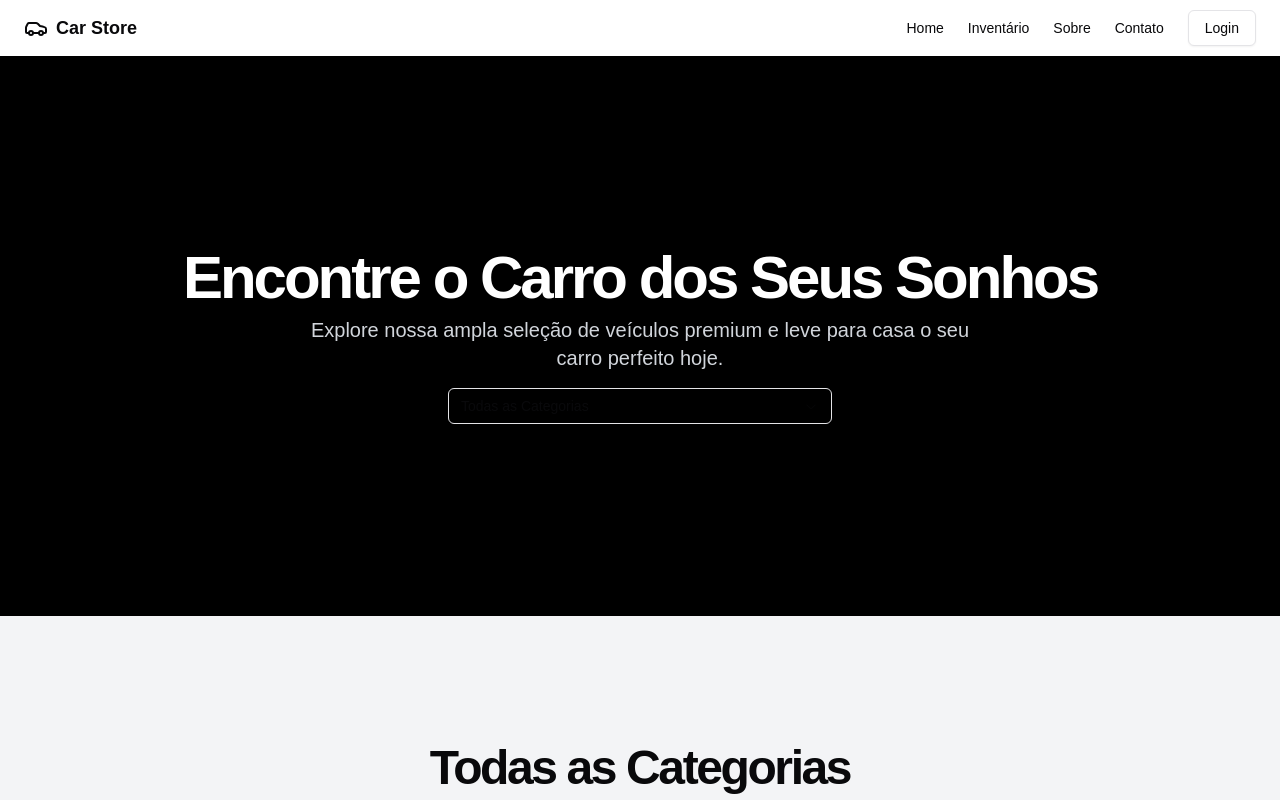
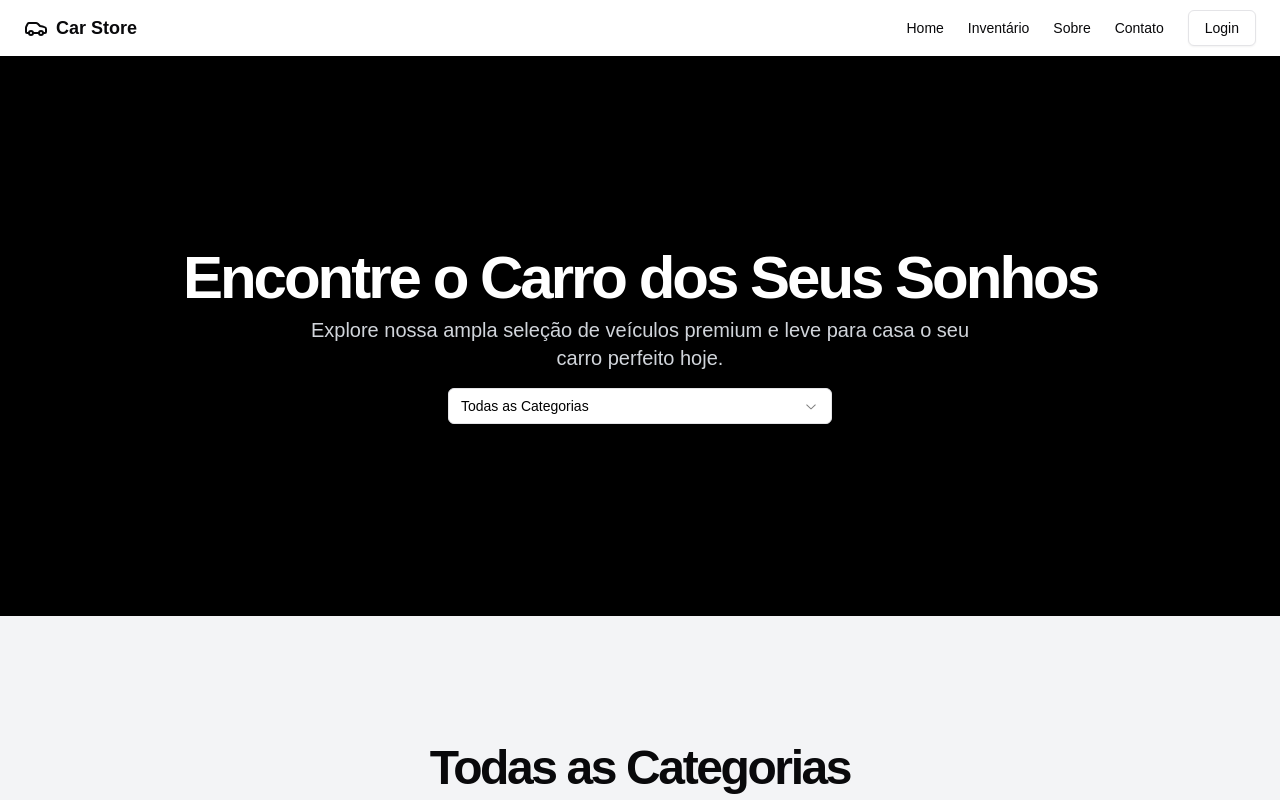
Before and after one commit to edukonzen/foccus-veiculos, a Next.js app: page /home in a window 1280 px wide. Shown: the top 800 px of the page. Built offline with nearby package versions, Linux system fonts and the light colour scheme.

Commit message:
Corrigido home filtros

```diff
--- a/app/dashboard/_components/customers.tsx
+++ b/app/dashboard/_components/customers.tsx
@@ -1,7 +1,9 @@
 'use client'
 
 import { useState } from 'react'
-import { Plus, Search, Edit, Trash2, FileText } from 'lucide-react'
+//import { Plus, Search, Edit, Trash2, FileText } from 'lucide-react'
+import { Plus, Trash2, FileText } from 'lucide-react'
+
 import { Button } from "@/components/ui/button"
 import { Input } from "@/components/ui/input"
 import { Label } from "@/components/ui/label"
@@ -41,7 +43,7 @@ export function Customers() {
     cpf: ''
   })
   const [editingCustomer, setEditingCustomer] = useState<Customer | null>(null)
-  const [isEditing, setIsEditing] = useState(false)
+  //const [isEditing, setIsEditing] = useState(false)
   const [searchTerm, setSearchTerm] = useState('')
   const [filterBy, setFilterBy] = useState('all')
   const [confirmationMessage, setConfirmationMessage] = useState('')
@@ -61,7 +63,6 @@ export function Customers() {
     if (editingCustomer) {
       setCustomers(customers.map(customer => customer.id === editingCustomer.id ? editingCustomer : customer))
       setEditingCustomer(null)
-      setIsEditing(false)
       setConfirmationMessage('Customer information updated successfully!')
     } else {
       const id = Math.max(...customers.map(c => c.id), 0) + 1
@@ -87,7 +88,6 @@ export function Customers() {
 
   const handleEdit = (customer: Customer) => {
     setEditingCustomer(customer)
-    setIsEditing(true)
     setIsModalOpen(true)
   }
 
@@ -114,7 +114,6 @@ export function Customers() {
           <DialogTrigger asChild>
             <Button onClick={() => {
               setEditingCustomer(null)
-              setIsEditing(false)
               setIsModalOpen(true)
             }}>
               <Plus className="w-4 h-4 mr-2" />
@@ -204,7 +203,6 @@ export function Customers() {
                 </Button>
                 <Button type="button" variant="outline" onClick={() => {
                   setEditingCustomer(null)
-                  setIsEditing(false)
                   setIsModalOpen(false)
                 }}>
                   Cancel
@@ -348,7 +346,6 @@ export function Customers() {
                           <Button type="submit">Save Changes</Button>
                           <Button type="button" variant="outline" onClick={() => {
                             setEditingCustomer(null)
-                            setIsEditing(false)
                             setIsModalOpen(false)
                           }}>
                             Cancel
--- a/app/home/_components/home-page.tsx
+++ b/app/home/_components/home-page.tsx
@@ -45,7 +45,7 @@ export default function HomePage() {
     { value: "all", label: "Todas as Categorias" },
     { value: "sedan", label: "Sedan" },
     { value: "suv", label: "SUV" },
-    { value: "sports", label: "Carro Esportivo" },
+    { value: "sports", label: "Esportivo" },
     { value: "electric", label: "Elétrico" },
     { value: "hatchback", label: "Hatchback" },
     { value: "minivan", label: "Minivan" },
@@ -68,8 +68,8 @@ export default function HomePage() {
               </div>
               <div className="w-full max-w-sm space-y-2">
                 <Select onValueChange={setSelectedCategory} value={selectedCategory}>
-                  <SelectTrigger className="w-full">
-                    <SelectValue>
+                  <SelectTrigger className="w-full bg-white text-black">
+                    <SelectValue placeholder="Selecione uma categoria">
                       {categoryOptions.find(option => option.value === selectedCategory)?.label}
                     </SelectValue>
                   </SelectTrigger>
```
Also changed, not shown: app/dashboard/_components/dashboard.tsx (+7 -6 lines).
